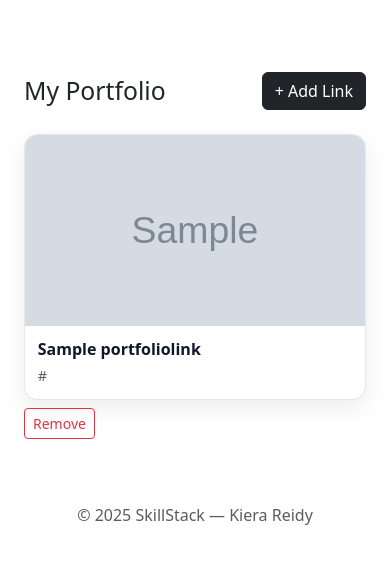
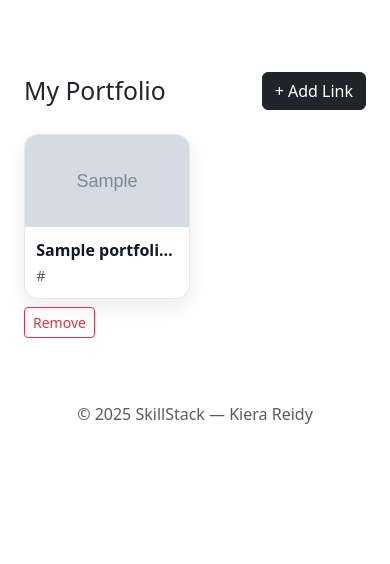
Before and after one commit to KeeLouise/skillstack, a Django app: page /portfolio/ in a window 390 px wide. Shown: the part 151-715 px from the top of the page. Run offline with Django 5.2, Linux system fonts and the light colour scheme; a user stored in the database is signed in; tables that the repository leaves empty hold one stand-in row (values such as "Sample post"); grey boxes marked "Sample" are stand-in pictures; parts of the project's set-up code (start-up, migrations or seed data) failed here and were passed over; some web fonts are replaced.

Commit message:
Further CSS. KR 14/08/2025

```diff
--- a/skillstack/static/css/portfolio.css
+++ b/skillstack/static/css/portfolio.css
@@ -131,10 +131,21 @@
 
 
 @media (max-width: 576px){
-  .portfolio-header{ flex-direction:column; align-items:flex-start; gap:.5rem; }
+  .portfolio-header{
+    flex-direction:column;
+    align-items:flex-start;
+    gap:.5rem;
+  }
   .portfolio-actions{ width:100%; }
-  .portfolio-grid{ grid-template-columns: 1fr; gap: .85rem; }
-  .portfolio-info{ padding:.7rem .8rem .8rem; }
+
+  .portfolio-grid{
+    grid-template-columns: repeat(auto-fill, minmax(160px, 1fr));
+    gap: .65rem;
+  }
+
+  .portfolio-info{
+    padding:.65rem .7rem .7rem;
+  }
   .preview-card{ margin-top:.5rem; }
 }
 
```
